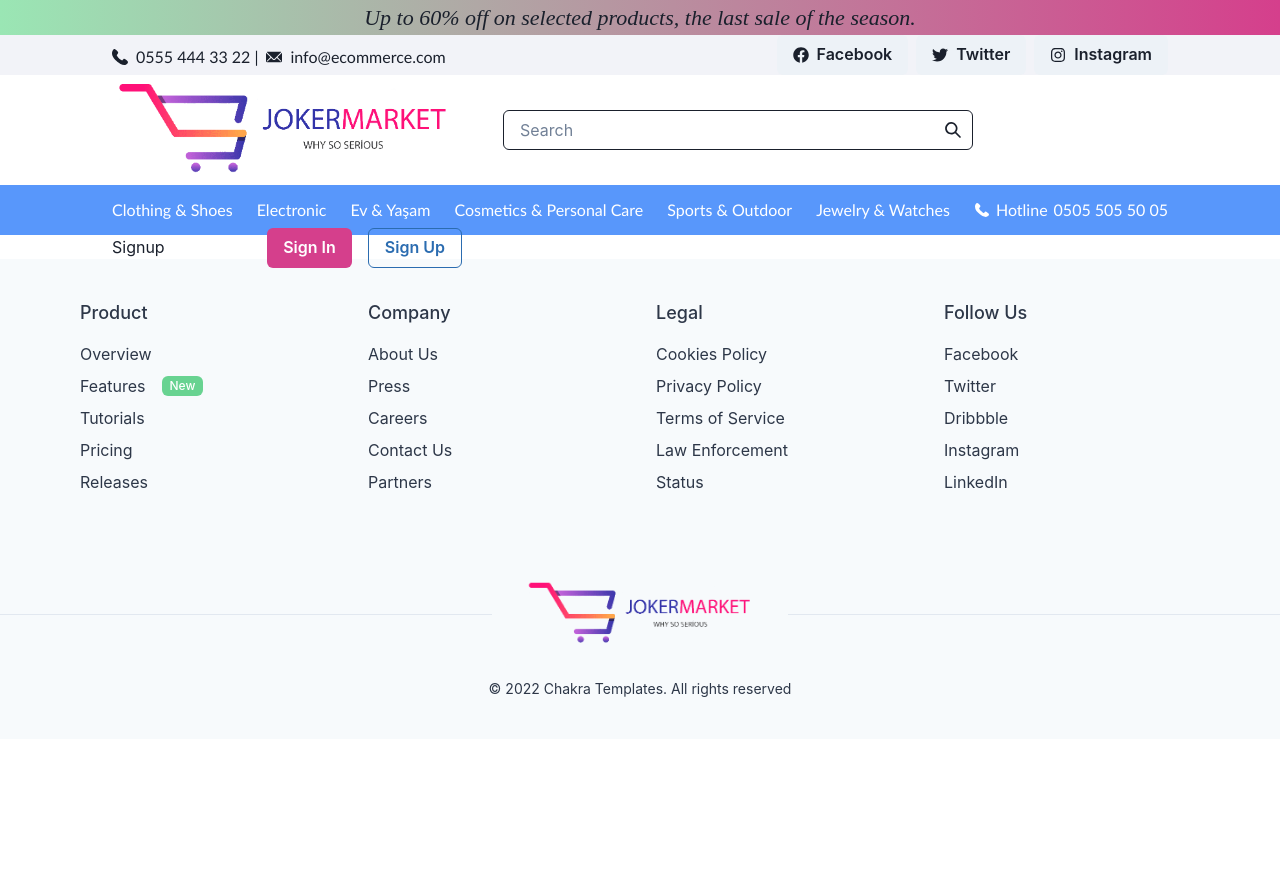
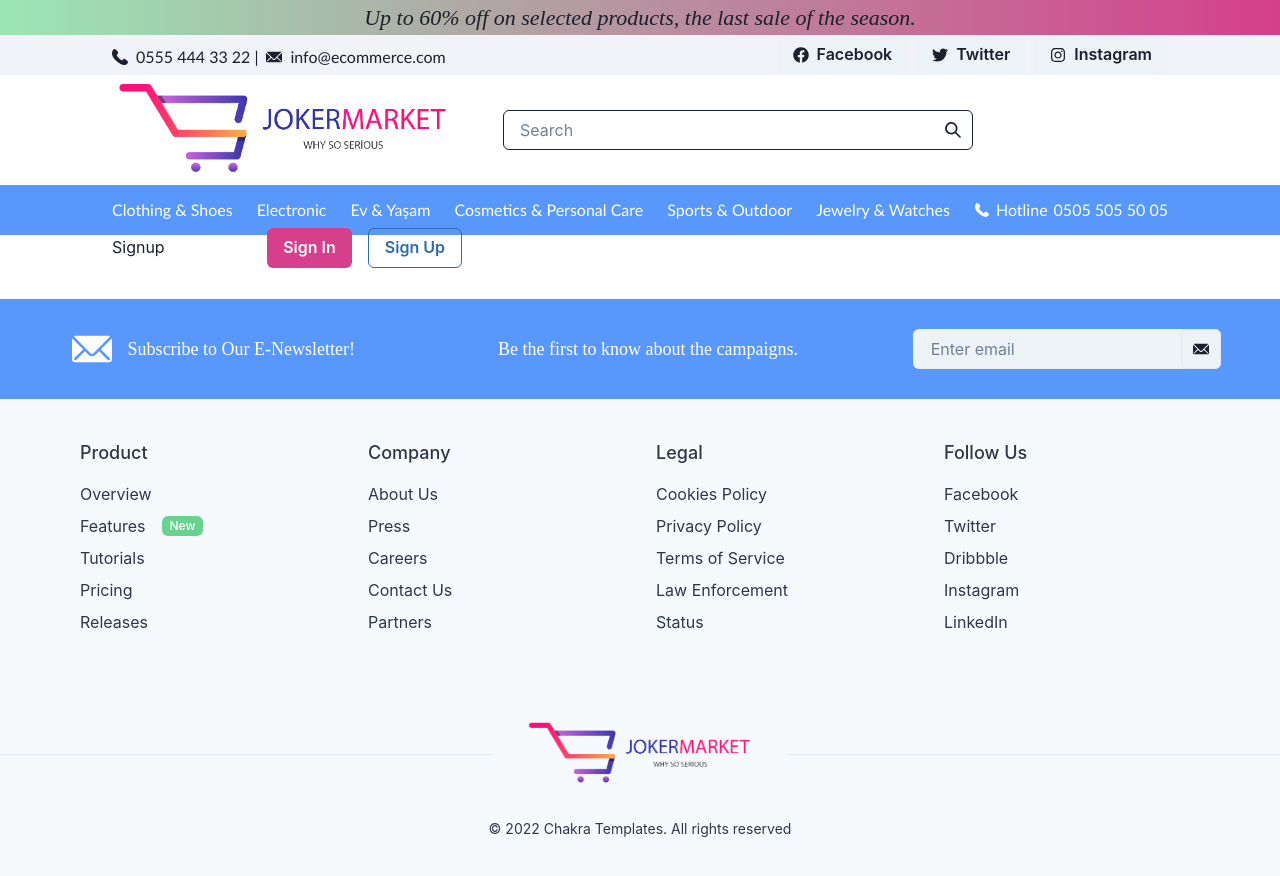
Before and after one commit to furkanng/ecommerce-app, a React (Create React App) app in the folder client/: page /signup in a window 1280 px wide. Shown: the top 876 px of the page. Before the commit the page ends 800 px from the top, so only its background shows below. Built offline with nearby package versions, Linux system fonts and the light colour scheme.

Commit message:
Bullettin completed

```diff
--- a/client/package.json
+++ b/client/package.json
@@ -11,6 +11,7 @@
     "@testing-library/react": "^13.4.0",
     "@testing-library/user-event": "^13.5.0",
     "axios": "^1.2.0",
+    "formik": "^2.2.9",
     "framer-motion": "^6.5.1",
     "jquery": "^3.6.1",
     "moment": "^2.29.4",
--- a/client/src/App.jsx
+++ b/client/src/App.jsx
@@ -7,6 +7,7 @@ import Signup from "./pages/Auth/Signup";
 import ProductDetail from "./pages/ProductDetail";
 import { Container } from "@chakra-ui/react";
 import Footer from "./components/Footer";
+import Bulletin from "./components/Bulletin";
 
 function App() {
   return (
@@ -21,6 +22,7 @@ function App() {
             <Route path="/signup" element={<Signup />} />
           </Routes>
         </Container>
+        <Bulletin />
         <Footer />
       </BrowserRouter>
     </div>
--- /dev/null
+++ b/client/src/components/Bulletin/index.jsx
@@ -0,0 +1,65 @@
+import React from "react";
+import {
+  Center,
+  Grid,
+  GridItem,
+  Text,
+  Input,
+  InputGroup,
+  InputRightElement,
+  IconButton,
+} from "@chakra-ui/react";
+import { EmailIcon } from "@chakra-ui/icons";
+
+function Bulletin() {
+  return (
+    <Grid templateColumns="repeat(3, 1fr)" mt={10} bg="rgb(88,151,251)">
+      <GridItem
+        w="100%"
+        h="100"
+        display="flex"
+        justifyContent="center"
+      >
+        <Center>
+          <EmailIcon boxSize={10} color="white" />
+          <Text ml={4} color="white" fontSize={18} fontFamily="gillsans">
+            Subscribe to Our E-Newsletter!
+          </Text>
+        </Center>
+      </GridItem>
+      <GridItem
+        w="100%"
+        h="100"
+        display="flex"
+        justifyContent="center"
+      >
+        <Center>
+          <Text ml={4} color="white" fontSize={18} fontFamily="gillsans">
+            Be the first to know about the campaigns.
+          </Text>
+        </Center>
+      </GridItem>
+      <GridItem
+        w="100%"
+        h="100"
+        display="flex"
+        justifyContent="center"
+      >
+        <Center>
+          <InputGroup variant="filled">
+            <InputRightElement>
+              <IconButton variant="outline" icon={<EmailIcon />} />
+            </InputRightElement>
+            <Input
+              type="email"
+              focusBorderColor="white"
+              placeholder="Enter email"
+            />
+          </InputGroup>
+        </Center>
+      </GridItem>
+    </Grid>
+  );
+}
+
+export default Bulletin;
--- a/client/src/pages/Auth/Home/index.jsx
+++ b/client/src/pages/Auth/Home/index.jsx
@@ -9,6 +9,7 @@ function Home() {
       <Carosuel />
       <Banner />
       <Featured />
+
     </div>
   );
 }
```
Also changed, not shown: client/src/components/Footer/styles.module.css (deleted), 2 other files (tests, documents, lock files or other folders).
